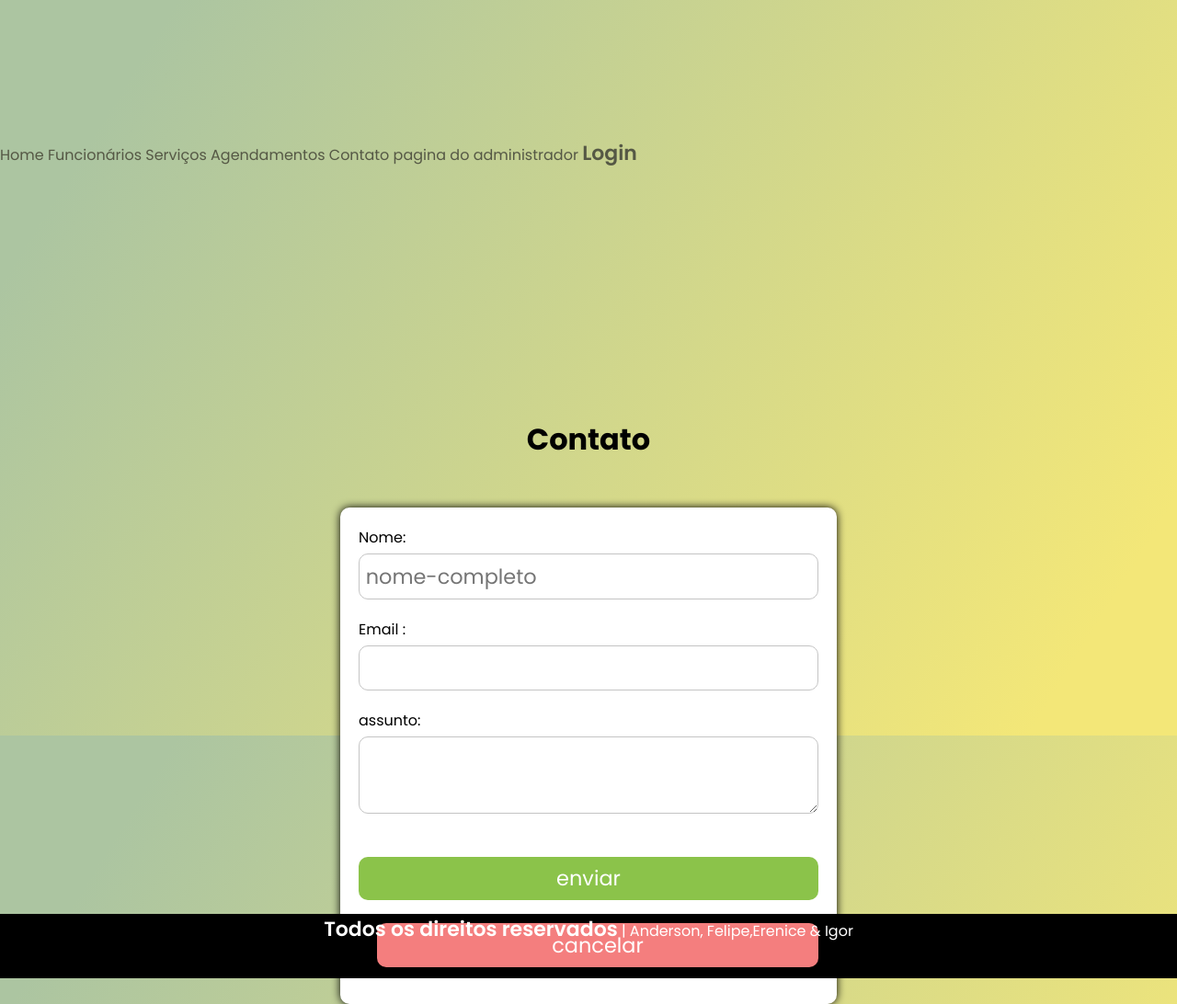
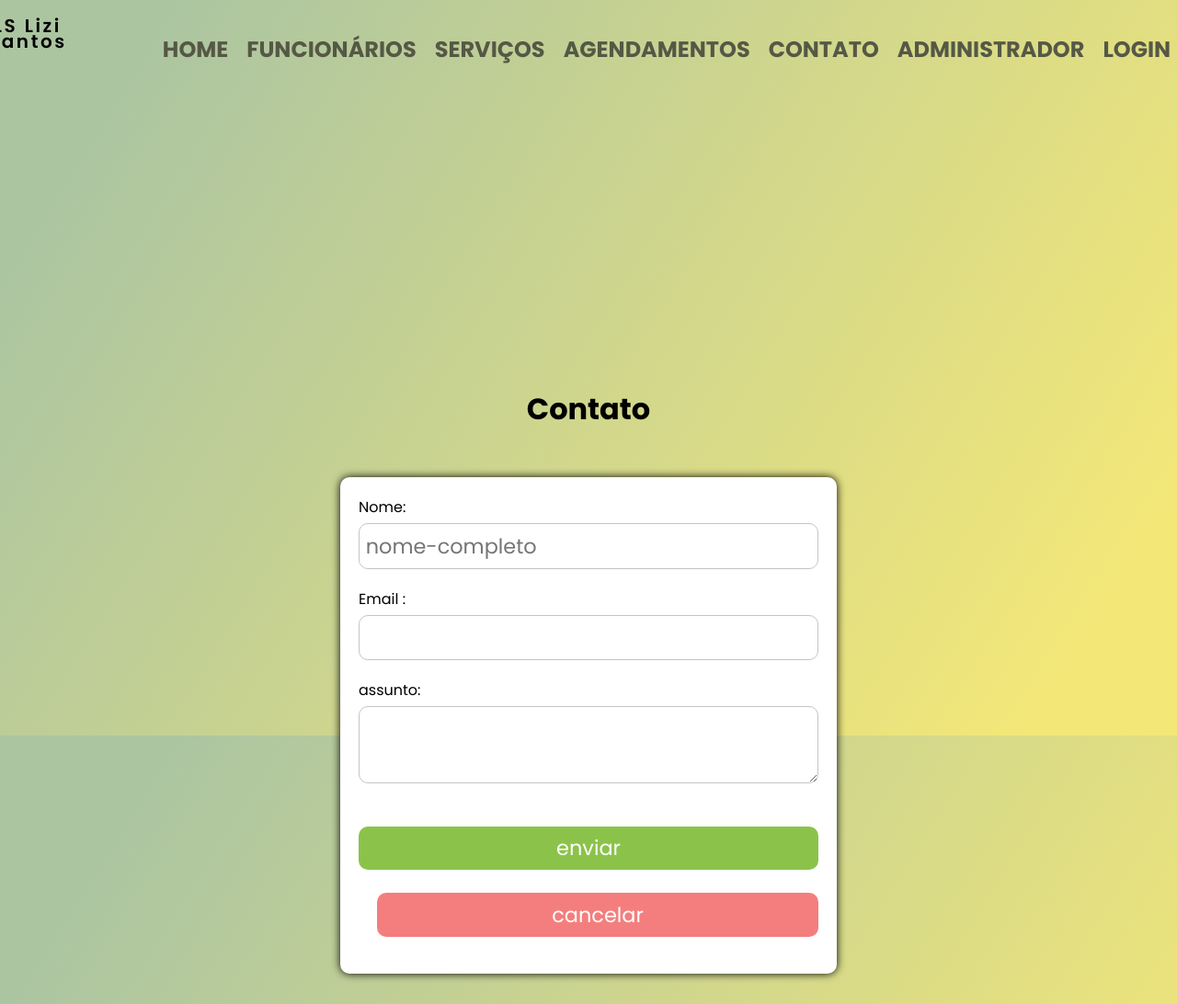
Before and after one commit to andersonalar/projeto_integrador2, a plain HTML site: page contato.html in a window 1280 px wide. Shown: the top 1092 px of the page at 92% size. Drawn offline with Linux system fonts and the light colour scheme.

Commit message:
adsf
asdfdasf

```diff
--- a/contato.html
+++ b/contato.html
@@ -9,20 +9,25 @@
 </head>
 
 <body id="q1" class="bloco">
-    <header>
+   <header>
+        <div class="logo">
+            <div class="logotipo">
+
+            <p>LS Lizi Santos</p>
+        </div>
+        </div>
+        <nav>
+            <ul>
+                <h1><li><a href="index.html">HOME</a></li></h1>
+                <h1><li><a href="#funcionarios">FUNCIONÁRIOS</a></li></h1>
+                <h1><li><a href="#servicos">SERVIÇOS</a></li></h1>
+                <h1><li><a href="#agendamentos">AGENDAMENTOS</a></li></h1>
+                <h1><li><a href="contato.html">CONTATO</a></li></h1>
+                <h1><li><a href="pagina_administrador.html">ADMINISTRADOR</a></li></h1>
+                <h1><li><a href="login.html">LOGIN</a></li></h1>
+            </ul>
+        </nav>
     </header>
-
-        <nav  >
-
-                   <a href="index.html">Home</a>
-                <a href="index.html#funcionarios"> Funcionários</a>
-                <a href="index.html#servicos">Serviços</a>
-                <a href="index.html#agendamentos">Agendamentos</a>
-                <a href="contato.html">Contato</a>
-                 <a href="pagina_administrador.html">pagina do administrador</a>
-                <a href="login.html"><span>Login</span></a>
-
-        </nav>
 
     <br><br><br>
     <main id="home">
@@ -68,6 +73,7 @@
 </form>
  <center><a href="index.html">ir para pagina inical</a></center>
     </main>
+    <br><br><br><br><br><br><br><br><br><br><br><br>
          <footer>
        <p> <span>Todos os direitos reservados</span>  | Anderson, Felipe,Erenice &  Igor</p>
 
```
Also changed, not shown: funcionarios.html (+3 -3 lines), produto.html (+3 -3 lines), servicos.html (+3 -3 lines), tabela.html (+3 -3 lines).
